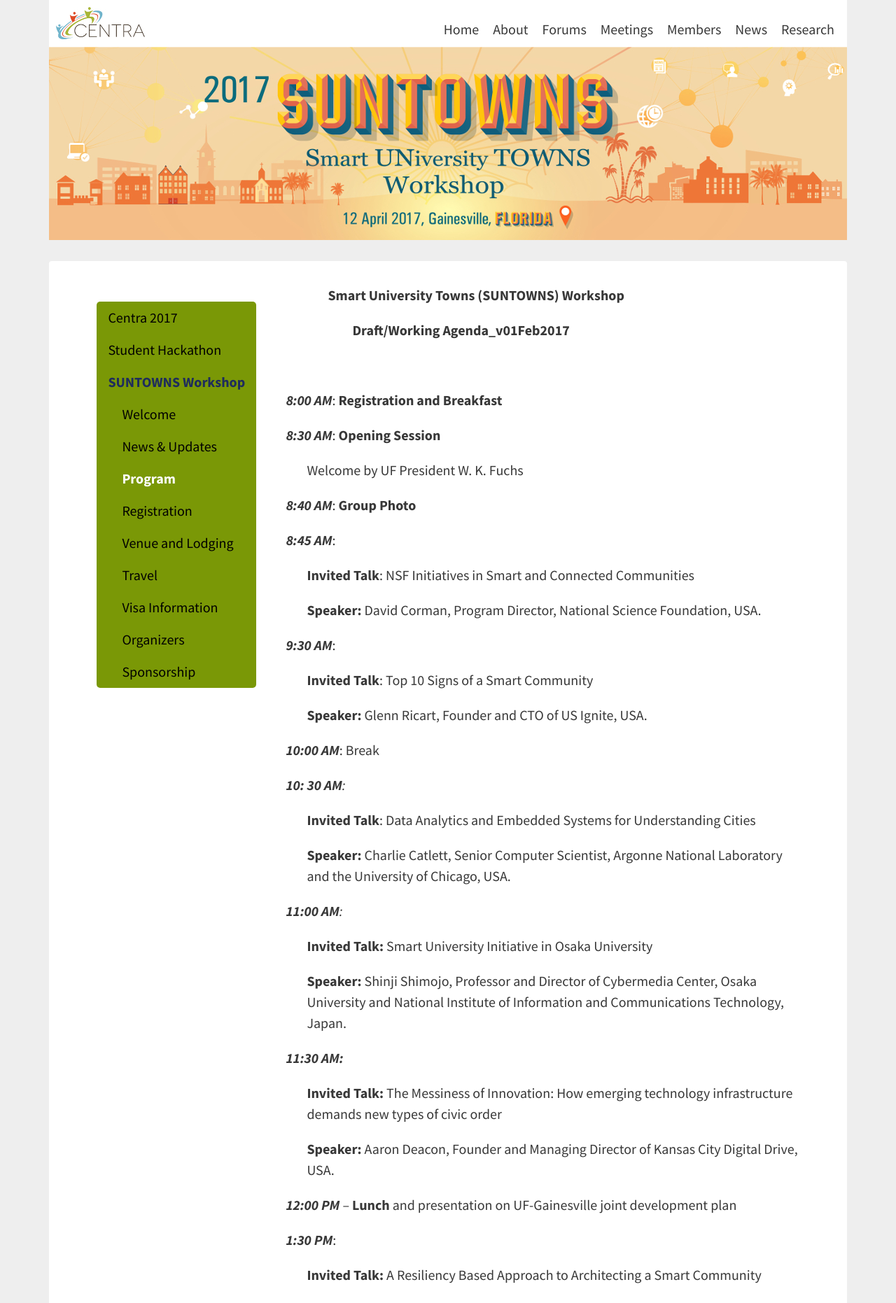
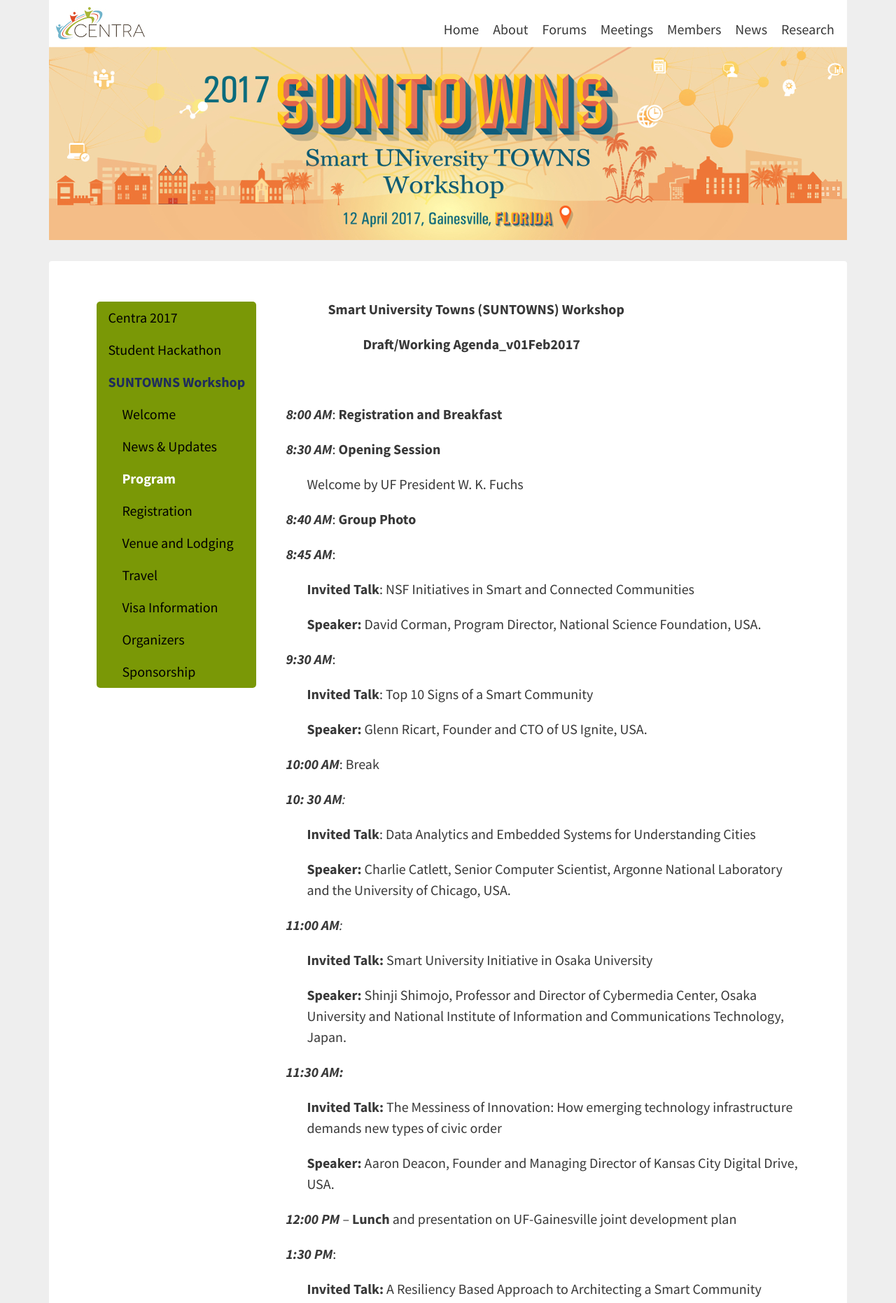
Before and after one commit to hmchou56/centra8, a Jekyll site: the page built from suntowns2017/program.md, in a window 1280 px wide. Shown: the top 1862 px of the page at 70% size. Built offline with Jekyll 4.4.1, drawn with Linux system fonts in a browser that asks for light colours; nearby versions of some CDN libraries.

Commit message:
re-align texts at top

```diff
--- a/suntowns2017/program.md
+++ b/suntowns2017/program.md
@@ -6,9 +6,11 @@
 published: true
 hide: true
 ---
+<p>
+</p>
 
 <p style="padding-left: 330px;"><strong>Smart University Towns (SUNTOWNS) Workshop </strong></p>
-<p style="padding-left: 365px;"><strong>Draft/Working Agenda_v01Feb2017</strong></p>
+<p style="padding-left: 380px;"><strong>Draft/Working Agenda_v01Feb2017</strong></p>
 <p style="padding-left: 270px;">&nbsp;</p>
 <p style="padding-left: 270px;"><strong><em>8:00 AM</em></strong>: <strong>Registration and Breakfast</strong></p>
 <p style="padding-left: 270px;"><strong><em>8:30 AM</em></strong>: <strong>Opening Session</strong></p>
```
